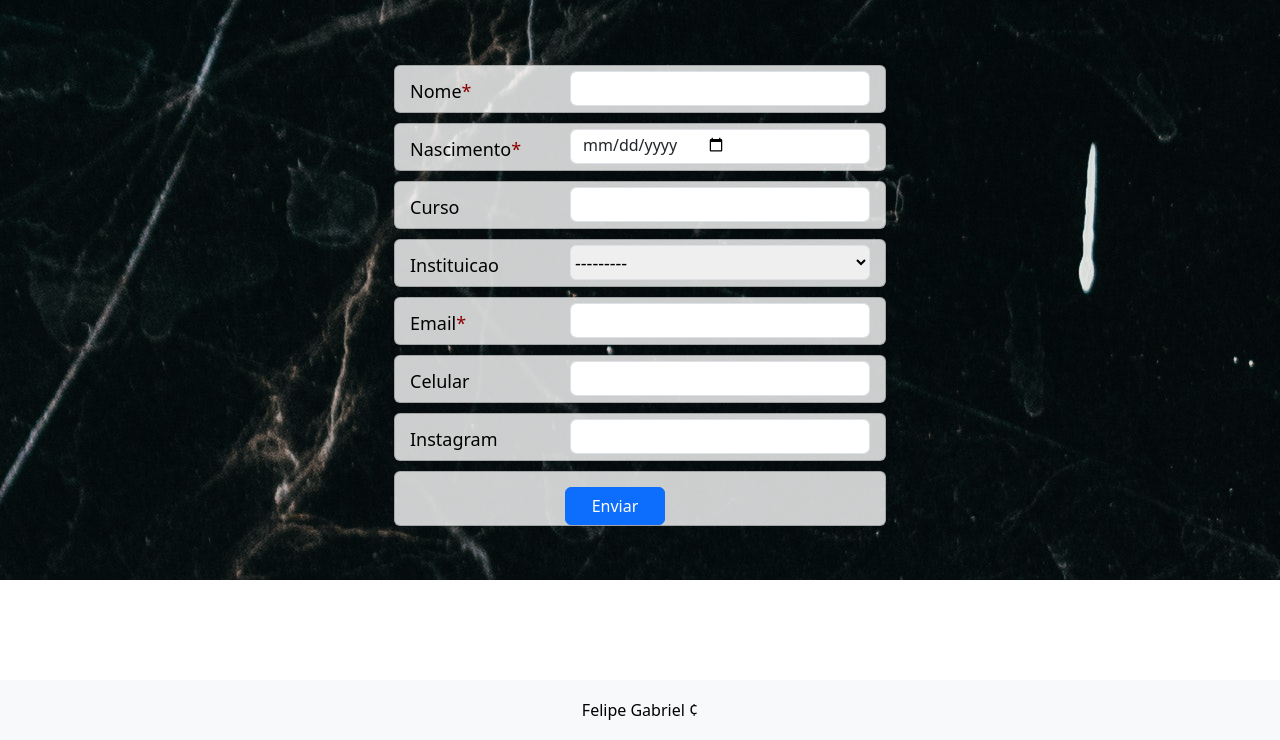
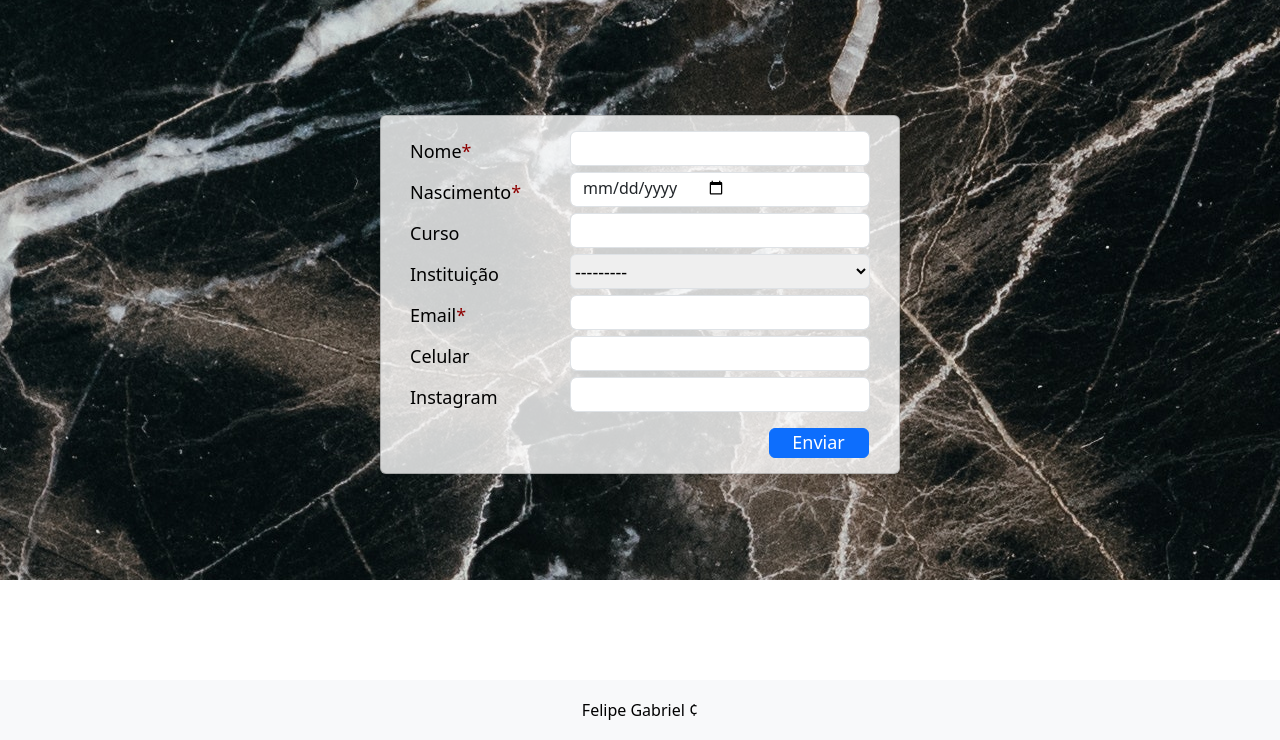
Before and after one commit to fsilva19/FormularioDjango, a Django app: page / in a window 1280 px wide. Shown: the part 60-800 px from the top of the page. Run offline with Django 4.2, Linux system fonts and the light colour scheme; some libraries are stand-ins or nearby versions.

Commit message:
background

```diff
--- a/formulario/form/forms.py
+++ b/formulario/form/forms.py
@@ -30,3 +30,4 @@ class formularioView(forms.ModelForm):
         self.fields['instituicao'].required = False
         self.fields['celular'].required = False
         self.fields['instagram'].required = False
+        self.fields['instituicao'].label = "Instituição"
--- a/formulario/form/static/css/style.css
+++ b/formulario/form/static/css/style.css
@@ -25,6 +25,7 @@ html{
     height: 580px;
     display: grid;
     background-image: url("./imagens/background.jpg");
+    background-position: center;
 }
 .formulario{ /*form*/
     display: grid;
@@ -34,23 +35,18 @@ html{
     font-size: 22px;
     width: 520px;
     color: black;
-    margin-top: 50px;
+    margin-top: 115px;
     justify-content: center;
     align-items: center;
     text-align: center;
-
-    z-index: 2;
-}
-.secao1, .form-group{/*CADA LINHA DO FORMULARIO*/
-    display: flex;
     border-color: black;
     border: 0.5px solid rgba(0,0,0,0.2);
     border-radius: 0.375rem;
     background-color: rgba(255,255,255,0.8);
-    margin-bottom: 10px;
-    padding-left: 15px;
-    padding-right: 15px;
-    padding-top: 5px;
+}
+.secao1, .form-group{/*CADA LINHA DO FORMULARIO*/
+    display: flex;
+    margin: auto;
 }
 .col-form-label, .requiredField{ /*TÍTULOS DE CADA LINHA*/
     width: 200px;
@@ -98,13 +94,20 @@ html{
 }
 .btn-primary{ /*BOTÃO DE ENVIAR*/
     width: 100px;
+    height: 30px;
     display: flex;
     margin: auto;
     align-items: center;
     justify-content: center;
     text-align: center;
-    margin-left: -45px;
+    margin-left: 157px;
+    font-size: 18px;
+    padding-top: 0;
     margin-top: 10px;
+}
+.btn{
+    display: flex;
+
 }
 footer{
     background-color: #f8f9fa;
```
